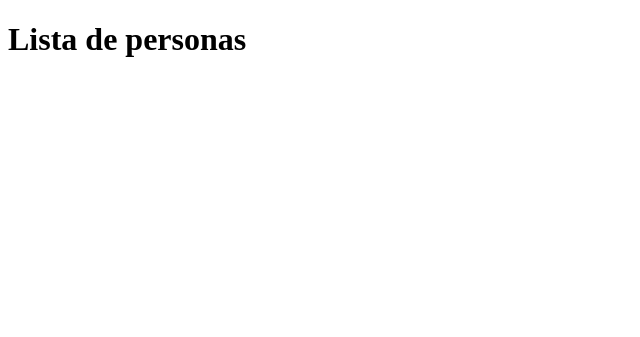
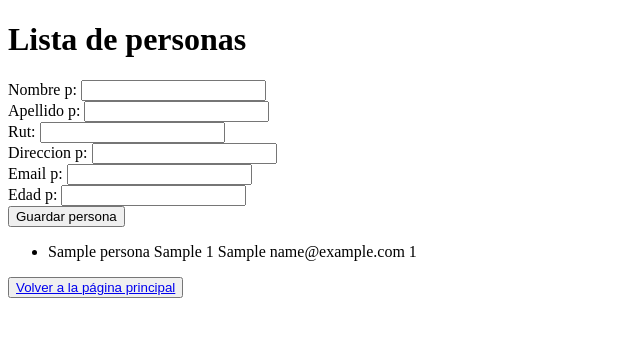
Before and after one commit to JackP390/Formularios, a Django app: template myApp/templates/persona.html in a window 1280 px wide. Shown: the top 337 px of the page, without its empty margins (0-640 px from the left). Run offline with Django 5.2, Linux system fonts and the light colour scheme; tables that the repository leaves empty hold one stand-in row (values such as "Sample post"); the template is opened without the code that fills it: values that come from a table or form of the project are taken from there, most other values are stand-ins (such as "Sample title", 1, 10 or a date in 2020).

Commit message:
Se agrega personas.html a la ecuacion

```diff
--- a/myApp/templates/persona.html
+++ b/myApp/templates/persona.html
@@ -7,5 +7,19 @@
 </head>
 <body>
   <h1>Lista de personas</h1>
+  <form action="{% url 'personas' %}" method="POST">
+    {% csrf_token %}
+    {{form}}
+    <button type="submit">Guardar persona</button>
+  </form>
+
+  {% if personas %}
+  <ul>
+    {% for persona in personas %}
+    <li>{{persona.nombre_p}} {{persona.apellido_p}} {{persona.rut}} {{persona_direccion_p}} {{persona.email_p}} {{persona.edad_p}}</li>
+    {% endfor %}
+  </ul>
+  {% endif %}
+  <button><a href="{% url 'main' %}">Volver a la página principal</a></button>
 </body>
 </html>
--- a/myApp/templates/tarea.html
+++ b/myApp/templates/tarea.html
@@ -20,6 +20,6 @@
     {% endfor %}
   </ul>
   {% endif %}
-  <button><a href="{% url 'main' %}">Volver a la página principal</a>
+  <button><a href="{% url 'main' %}">Volver a la página principal</a></button>
 </body>
 </html>
```
Also changed, not shown: db.sqlite3.
